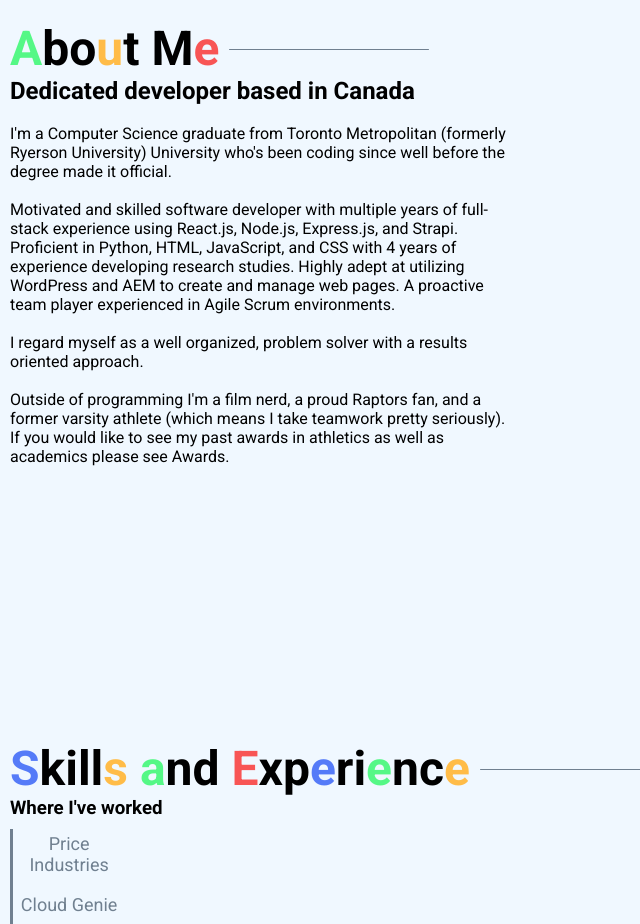
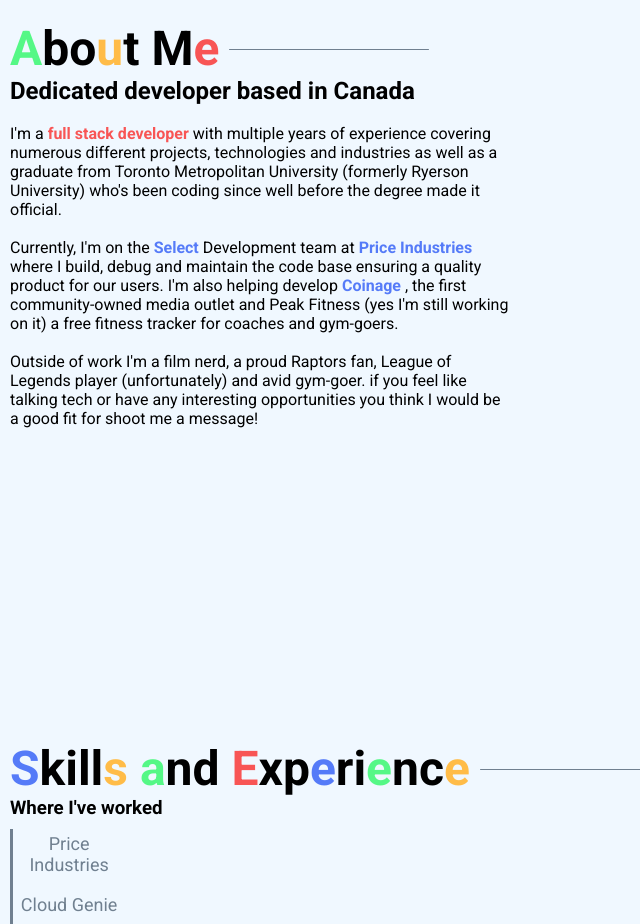
Before and after one commit to codehoover/personal_webpage, a Next.js app: page / in a window 1280 px wide. Shown: the part 880-1804 px from the top of the page, without its empty margins (0-640 px from the left). Built offline with nearby package versions, Linux system fonts and the light colour scheme.

Commit message:
added new resume (excluding price) and hyperlinks to sites im working on. also updated my about me blurb.

```diff
--- a/src/pages/main.js
+++ b/src/pages/main.js
@@ -7,10 +7,7 @@
 import Tmu3 from "../Work_description/Tmu3";
 import Cloud_Genie from "../Work_description/Cloud_Genie";
 import Price from "../Work_description/PriceIndustries";
-import Wip from "../Section/WIP";
-import WIP from "@/Section/WIP";
 import Project_Card from "@/components/Project_card";
-import PriceIndustries from "../Work_description/PriceIndustries";
 
 export default function Main() {
   const [nellieState, setNellie] = useState(false);
@@ -288,28 +285,53 @@
           <div className="aboutme_body">
             <div className="aboutme_desc">
               <p>
-                I'm a Computer Science graduate from Toronto Metropolitan
-                (formerly Ryerson University) University who's been coding since
-                well before the degree made it official.
+                I'm a
+                <span style={{ color: "rgb(248, 85, 85)", fontWeight: "bold" }}>
+                  &nbsp;full stack developer&nbsp;
+                </span>
+                with multiple years of experience covering numerous different
+                projects, technologies and industries as well as a graduate from
+                Toronto Metropolitan University (formerly Ryerson University)
+                who's been coding since well before the degree made it official.
                 <br />
                 <br />
-                Motivated and skilled software developer with multiple years of
-                full-stack experience using React.js, Node.js, Express.js, and
-                Strapi. Proficient in Python, HTML, JavaScript, and CSS with 4
-                years of experience developing research studies. Highly adept at
-                utilizing WordPress and AEM to create and manage web pages. A
-                proactive team player experienced in Agile Scrum environments.
+                Currently, I'm on the&nbsp;
+                <a
+                  style={{ color: "rgb(85, 123, 248)", fontWeight: "bold" }}
+                  href="https://priceindustries.com/resources/software/"
+                  target="_blank"
+                >
+                  Select
+                </a>
+                &nbsp;Development team at
+                <a
+                  style={{
+                    color: "rgb(85, 123, 248)",
+                    fontWeight: "bold",
+                  }}
+                  href="https://priceindustries.com/"
+                  target="_blank"
+                >
+                  &nbsp;Price Industries
+                </a>
+                &nbsp; where I build, debug and maintain the code base ensuring
+                a quality product for our users. I'm also helping develop&nbsp;
+                <a
+                  style={{ color: "rgb(85, 123, 248)", fontWeight: "bold" }}
+                  href="https://www.coinage.media/"
+                  target="_blank"
+                >
+                  Coinage
+                </a>
+                &nbsp;, the first community-owned media outlet and Peak Fitness
+                (yes I'm still working on it) a free fitness tracker for coaches
+                and gym-goers.
                 <br />
                 <br />
-                I regard myself as a well organized, problem solver with a
-                results oriented approach.
-                <br />
-                <br />
-                Outside of programming I'm a film nerd, a proud Raptors fan, and
-                a former varsity athlete (which means I take teamwork pretty
-                seriously). If you would like to see my past awards in athletics
-                as well as academics please see <a href="#">Awards</a>. <br />
-                <br />
+                Outside of work I'm a film nerd, a proud Raptors fan, League of
+                Legends player (unfortunately) and avid gym-goer. if you feel
+                like talking tech or have any interesting opportunities you
+                think I would be a good fit for shoot me a message!
                 <br />
               </p>
             </div>
@@ -360,7 +382,7 @@
             {tmu2State && <Tmu2 />}
             {tmu3State && <Tmu3 />}
             {cgState && <Cloud_Genie />}
-            {priceState && <PriceIndustries />}
+            {priceState && <Price />}
           </div>
           Here are a few languages and technologies I use:
           <div>
```
Also changed, not shown: 1 other file (tests, documents, lock files or other folders).
